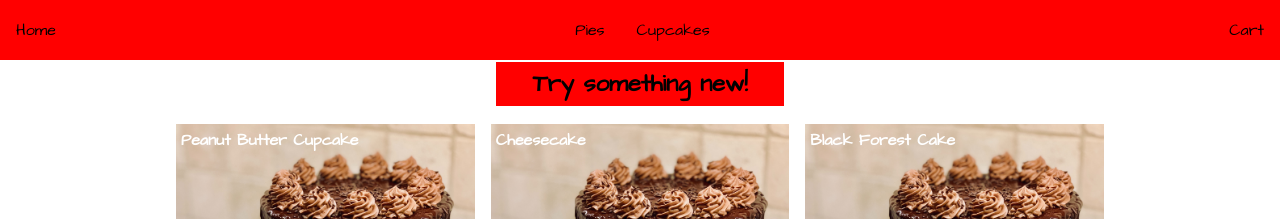
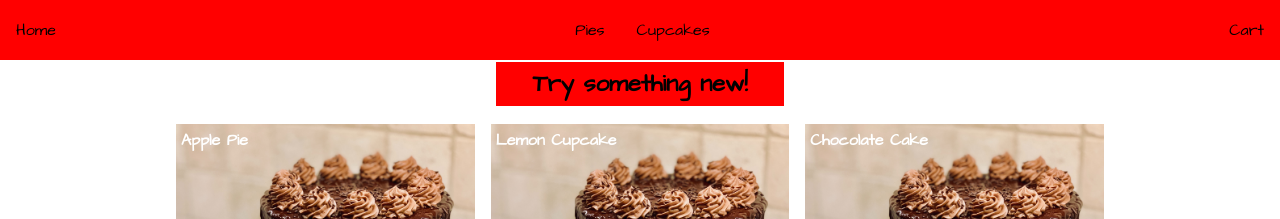
Before and after one commit to wmaKRET/my-pie-shop, a React (Create React App) app: page / in a window 1280 px wide. Shown: the top 219 px of the page. Built offline with nearby package versions, Linux system fonts and the light colour scheme.

Commit message:
change randomize mechanism (this one is less biased)

```diff
--- a/src/components/images/RandomImage.js
+++ b/src/components/images/RandomImage.js
@@ -1,7 +1,6 @@
 import React from "react"
 
 function RandomImage({ item }){
-    console.log(item)
     return (
         <div className="main__random-div">
             <h4 className="main__random-div-title">{item.name}</h4>
--- a/src/components/main_page/MainRandom.js
+++ b/src/components/main_page/MainRandom.js
@@ -5,12 +5,19 @@ import RandomImage from "../images/RandomImage"
 
 function MainRandom(){
     const { bakeryItems } = useContext(Context)
-    const shuffledBakeryItems = bakeryItems.sort(() => 0.5 - Math.random())
-    const randomThreeItems = shuffledBakeryItems.slice(0, 3)
 
-    const randomElements = randomThreeItems.map(item => (
-        <RandomImage key={item.id} item={item}/>
-    ))
+    // shuffle mechanism to sort bakery items in random order
+    // first give items random sort key, then sort, lastly unmap to get original object
+    const shuffledBakeryItems = bakeryItems
+                .map(item => ({ item, sort: Math.random()}))
+                .sort((a,b) => a.sort - b.sort)
+                .map(({ item }) => item)
+    const threeItemsFromShuffledBakeryItems = shuffledBakeryItems.slice(0, 3)
+
+    const randomElements = threeItemsFromShuffledBakeryItems
+                .map(item => (
+                    <RandomImage key={item.id} item={item}/>
+                ))
 
     return (
         <div className="main__random">
```
